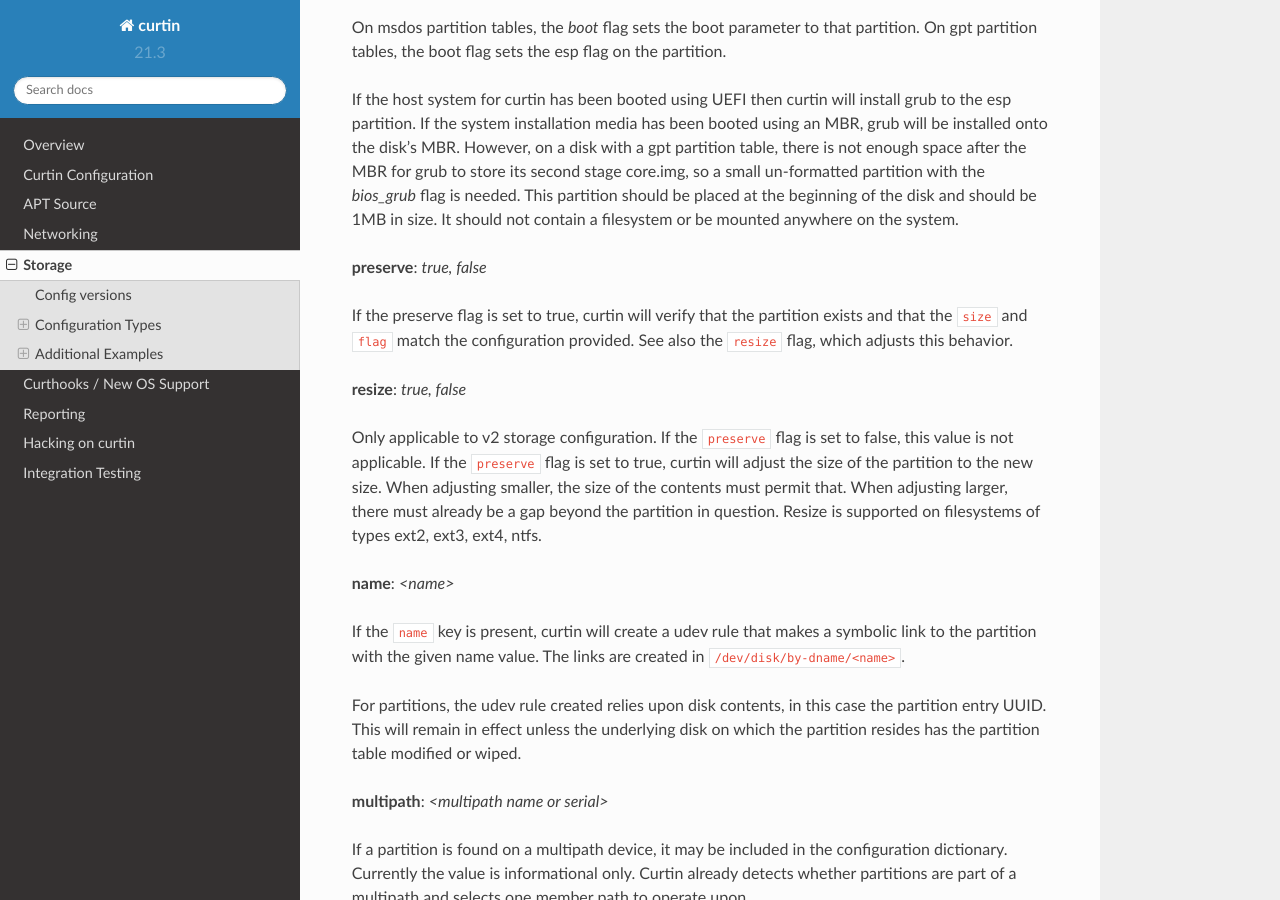
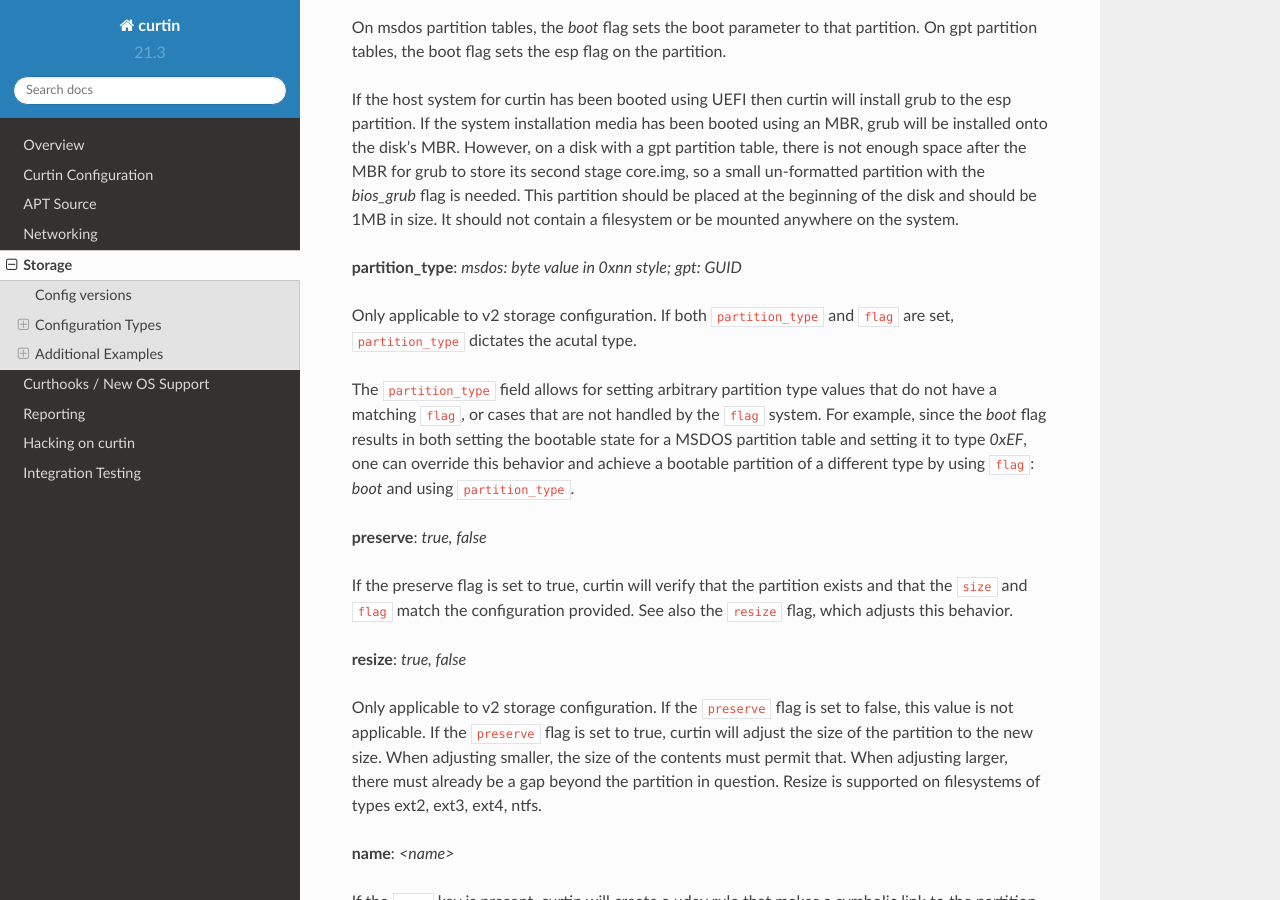
Before and after one commit to canonical/curtin, a Sphinx documentation site: the page built from doc/topics/storage.rst, in a window 1280 px wide and 900 px high, scrolled down 8571 px. Built offline with Sphinx 7.4.7 and the Read the Docs theme 2.0.0, drawn with Linux system fonts in a browser that asks for light colours.

Commit message:
block/v2: docs for partition_type

```diff
--- a/doc/topics/storage.rst
+++ b/doc/topics/storage.rst
@@ -430,6 +430,18 @@ the MBR for grub to store its second stage core.img, so a small un-formatted
 partition with the *bios_grub* flag is needed. This partition should be placed
 at the beginning of the disk and should be 1MB in size. It should not contain a
 filesystem or be mounted anywhere on the system.
+
+**partition_type**: *msdos: byte value in 0xnn style; gpt: GUID*
+
+Only applicable to v2 storage configuration.  If both ``partition_type`` and
+``flag`` are set, ``partition_type`` dictates the acutal type.
+
+The ``partition_type`` field allows for setting arbitrary partition type values
+that do not have a matching ``flag``, or cases that are not handled by the
+``flag`` system.  For example, since the *boot* flag results in both setting
+the bootable state for a MSDOS partition table and setting it to type *0xEF*,
+one can override this behavior and achieve a bootable partition of a different
+type by using ``flag``: *boot* and using ``partition_type``.
 
 **preserve**: *true, false*
 
```
